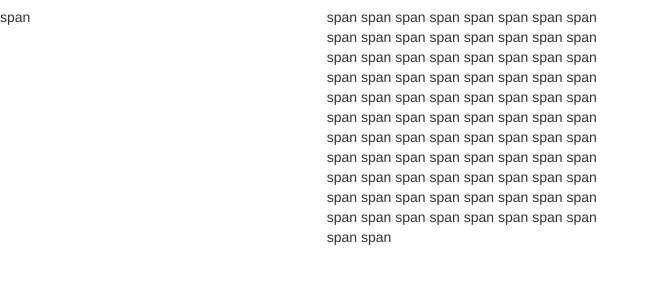
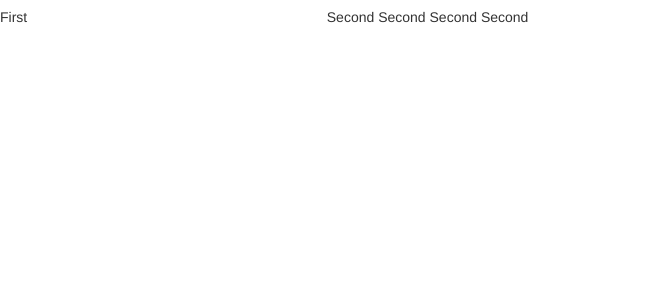
Before and after one commit to virtualtoy/virtualtoy.github.com, a plain HTML site: page index.html in a window 1280 px wide. Shown: the part 53-336 px from the top of the page, without its empty margins (0-659 px from the left). Drawn offline with nearby package versions, Linux system fonts and the light colour scheme.

Commit message:
Update index.html

```diff
--- a/index.html
+++ b/index.html
@@ -11,8 +11,8 @@
     <script src="http://code.jquery.com/jquery-latest.js"></script>
     <script src="js/bootstrap.min.js"></script>
     <div class="row-fluid">
-      <div class="span3">span</div>
-      <div class="span3">span span span span span span span span span span span span span span span span span span span span span span span span span span span span span span span span span span span span span span span span span span span span span span span span span span span span span span span span span span span span span span span span span span span span span span span span span span span span span span span span span span span span span span span span span span </div>
+      <div class="span3">First</div>
+      <div class="span3">Second Second Second Second </div>
     </div>
   </body>
 </html>
```
